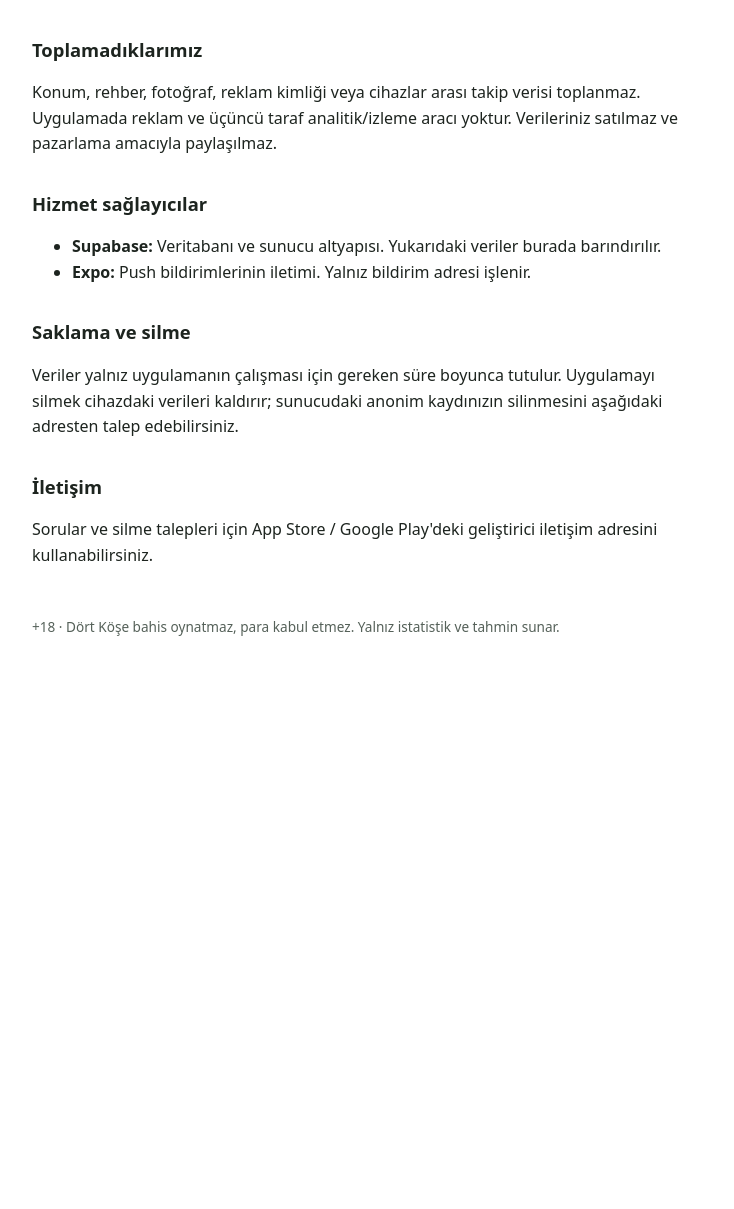
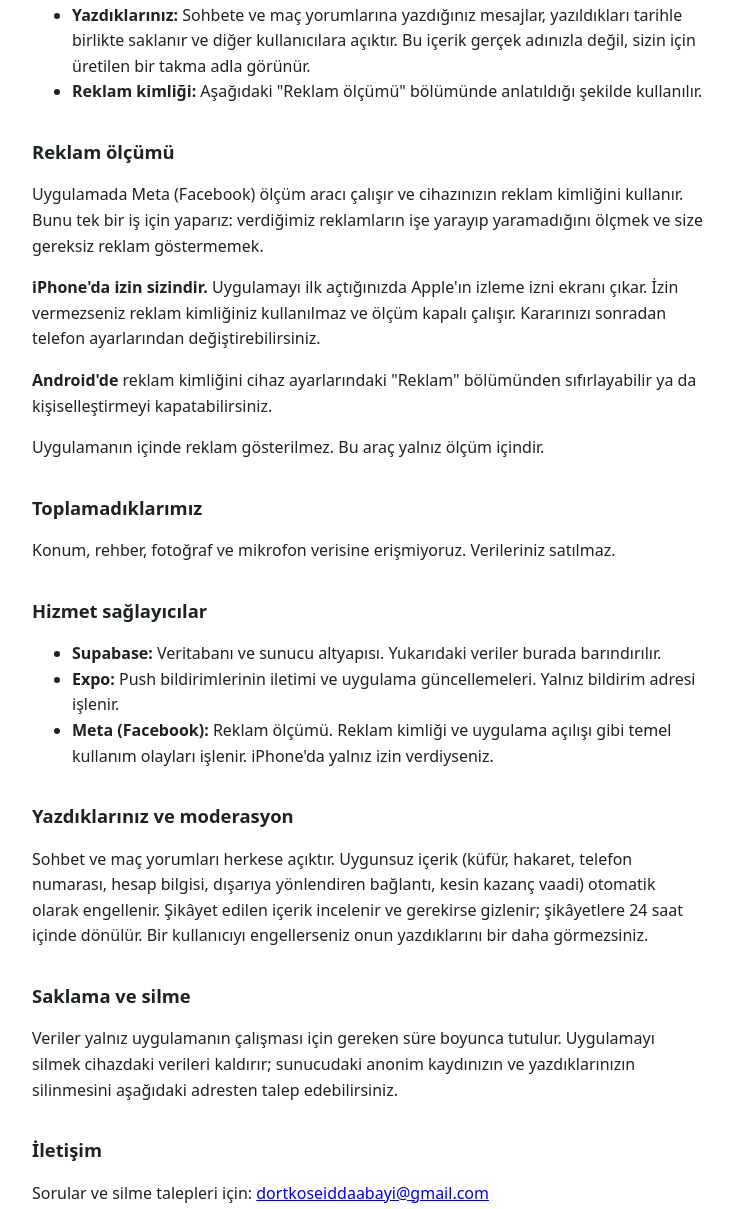
Before and after one commit to dortkoseiddaa/dortkoseiddaa.github.io, a plain HTML site: page gizlilik/index.html in a window 1280 px wide. Shown: the part 488-1697 px from the top of the page, without its empty margins (272-1006 px from the left). Before the commit the page ends 1158 px from the top, so only its background shows below. Drawn offline with Linux system fonts and the light colour scheme.

Commit message:
Gizlilik ve iletisim bilgisi guncellendi (Meta olcumu, kullanici icerigi, yeni adres)

```diff
--- a/gizlilik/index.html
+++ b/gizlilik/index.html
@@ -12,7 +12,7 @@
 </head>
 <body>
 <h1>Dört Köşe — Gizlilik Politikası</h1>
-<p>Son güncelleme: 30 Temmuz 2026 · <a href="/privacy/">English</a></p>
+<p>Son güncelleme: 24 Ağustos 2026 · <a href="/privacy/">English</a></p>
 
 <p>Dört Köşe, futbol maçları için istatistik ve tahmin sunan bir mobil uygulamadır.
 Uygulama bahis oynatmaz, para kabul etmez ve 18 yaş altı kullanıcılara yönelik değildir.</p>
@@ -28,27 +28,49 @@ Uygulama bahis oynatmaz, para kabul etmez ve 18 yaş altı kullanıcılara yöne
   <li><strong>Bildirim tercihleri ve kaydedilen tahminler:</strong> Uygulama içindeki
   seçimleriniz (bildirim ayarları, takip ettiğiniz tahminler) anonim oturum
   kimliğinize bağlı olarak saklanır.</li>
+  <li><strong>Yazdıklarınız:</strong> Sohbete ve maç yorumlarına yazdığınız mesajlar,
+  yazıldıkları tarihle birlikte saklanır ve diğer kullanıcılara açıktır. Bu içerik
+  gerçek adınızla değil, sizin için üretilen bir takma adla görünür.</li>
+  <li><strong>Reklam kimliği:</strong> Aşağıdaki "Reklam ölçümü" bölümünde anlatıldığı
+  şekilde kullanılır.</li>
 </ul>
 
+<h2>Reklam ölçümü</h2>
+<p>Uygulamada Meta (Facebook) ölçüm aracı çalışır ve cihazınızın reklam kimliğini
+kullanır. Bunu tek bir iş için yaparız: verdiğimiz reklamların işe yarayıp
+yaramadığını ölçmek ve size gereksiz reklam göstermemek.</p>
+<p><strong>iPhone'da izin sizindir.</strong> Uygulamayı ilk açtığınızda Apple'ın izleme
+izni ekranı çıkar. İzin vermezseniz reklam kimliğiniz kullanılmaz ve ölçüm
+kapalı çalışır. Kararınızı sonradan telefon ayarlarından değiştirebilirsiniz.</p>
+<p><strong>Android'de</strong> reklam kimliğini cihaz ayarlarındaki "Reklam" bölümünden
+sıfırlayabilir ya da kişiselleştirmeyi kapatabilirsiniz.</p>
+<p>Uygulamanın içinde reklam gösterilmez. Bu araç yalnız ölçüm içindir.</p>
+
 <h2>Toplamadıklarımız</h2>
-<p>Konum, rehber, fotoğraf, reklam kimliği veya cihazlar arası takip verisi toplanmaz.
-Uygulamada reklam ve üçüncü taraf analitik/izleme aracı yoktur. Verileriniz satılmaz
-ve pazarlama amacıyla paylaşılmaz.</p>
+<p>Konum, rehber, fotoğraf ve mikrofon verisine erişmiyoruz. Verileriniz satılmaz.</p>
 
 <h2>Hizmet sağlayıcılar</h2>
 <ul>
   <li><strong>Supabase:</strong> Veritabanı ve sunucu altyapısı. Yukarıdaki veriler burada barındırılır.</li>
-  <li><strong>Expo:</strong> Push bildirimlerinin iletimi. Yalnız bildirim adresi işlenir.</li>
+  <li><strong>Expo:</strong> Push bildirimlerinin iletimi ve uygulama güncellemeleri. Yalnız bildirim adresi işlenir.</li>
+  <li><strong>Meta (Facebook):</strong> Reklam ölçümü. Reklam kimliği ve uygulama açılışı
+  gibi temel kullanım olayları işlenir. iPhone'da yalnız izin verdiyseniz.</li>
 </ul>
+
+<h2>Yazdıklarınız ve moderasyon</h2>
+<p>Sohbet ve maç yorumları herkese açıktır. Uygunsuz içerik (küfür, hakaret, telefon
+numarası, hesap bilgisi, dışarıya yönlendiren bağlantı, kesin kazanç vaadi)
+otomatik olarak engellenir. Şikâyet edilen içerik incelenir ve gerekirse gizlenir;
+şikâyetlere 24 saat içinde dönülür. Bir kullanıcıyı engellerseniz onun yazdıklarını
+bir daha görmezsiniz.</p>
 
 <h2>Saklama ve silme</h2>
 <p>Veriler yalnız uygulamanın çalışması için gereken süre boyunca tutulur. Uygulamayı
-silmek cihazdaki verileri kaldırır; sunucudaki anonim kaydınızın silinmesini
-aşağıdaki adresten talep edebilirsiniz.</p>
+silmek cihazdaki verileri kaldırır; sunucudaki anonim kaydınızın ve yazdıklarınızın
+silinmesini aşağıdaki adresten talep edebilirsiniz.</p>
 
 <h2>İletişim</h2>
-<p>Sorular ve silme talepleri için App Store / Google Play'deki geliştirici iletişim
-adresini kullanabilirsiniz.</p>
+<p>Sorular ve silme talepleri için: <a href="mailto:dortkoseiddaabayi@gmail.com">dortkoseiddaabayi@gmail.com</a></p>
 
 <footer>+18 · Dört Köşe bahis oynatmaz, para kabul etmez. Yalnız istatistik ve tahmin sunar.</footer>
 </body>
```
